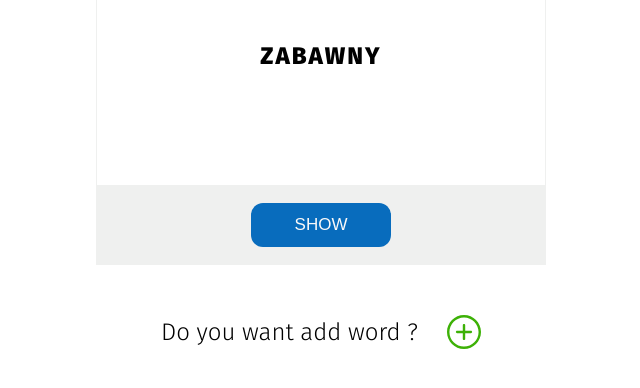
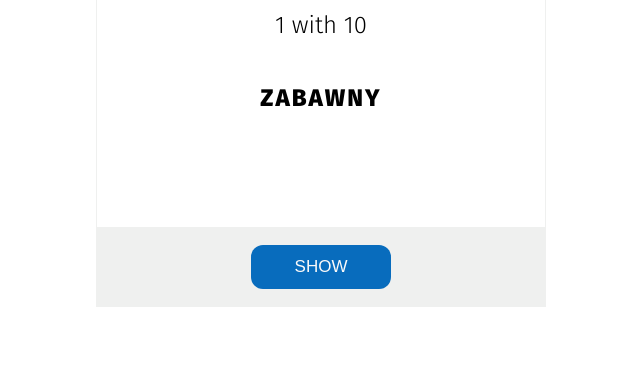
Before and after one commit to TomaszJarosiewicz/learning-words, a website: page index.html in a window 1280 px wide. Shown: the part 296-684 px from the top of the page, without its empty margins (319-959 px from the left). Drawn offline with nearby package versions, Linux system fonts and the light colour scheme; files that its build step writes are made by us from their sources.

```diff
--- a/index.html
+++ b/index.html
@@ -36,10 +36,10 @@
                     <button type="button" id="repeat" class="btn btn-repeat">repeat</button>
                 </div>
             </div>
-            <div class="add-word">
+            <!-- <div class="add-word">
                 <p>Do you want add word ?</p>
                 <img src="images/plus.svg" alt="add_word">
-            </div>
+            </div> -->
         </section>
     </main>
 </body>
```
